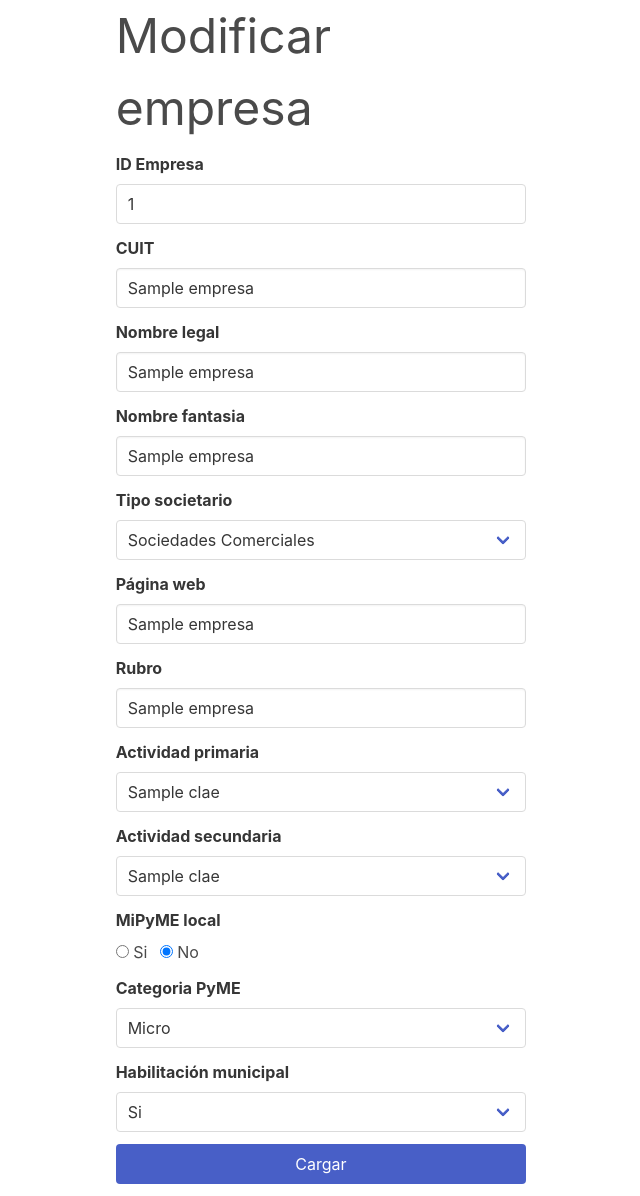
After one commit to LordKusa/OTEC, a Flask app: page /modificar/empresa/1 in a window 1280 px wide. The commit adds this page. Shown: the whole page, without its empty margins (319-959 px from the left). Run offline with Flask 2, Linux system fonts and the light colour scheme; the visitor is signed in with stand-in values (Sample User, id 1); a database or web service that is not in the repository returns one stand-in record (values such as "Sample title"); some libraries are stand-ins or nearby versions.

Commit message:
Se agregaron cosas se sacaron cosas

```diff
--- a/app.py
+++ b/app.py
@@ -12,6 +12,7 @@ METHODS = ['GET', 'POST']
 app = Flask(__name__)
 app.secret_key = b'test'
 app.config['UPLOAD_FOLDER'] = os.path.abspath('./uploads/')
+app.jinja_env.add_extension('jinja2.ext.do')
 
 @app.route('/', methods=METHODS)
 def index():
@@ -48,12 +49,14 @@ def logout():
 @app.route('/empresa', methods=METHODS)
 def empresa():
     clae = ClaeDAO.seleccionar()
-    tipos = ['Sociedades Comerciales', 'Sociedad colectiva', 'Sociedad en Comandita Simple', 'Sociedad de Capital e Industria', 'Sociedad de Responsabilidad Limitada', 'Sociedad Anónima',
-             'Sociedad Anónima con Participación', 'Sociedad Anónima con Participación Estatal Mayoritaria', 'Sociedad en Comandita por Acciones', 'Sociedad Unipersonal',
-             'Sociedades de constitución no regular', 'Sociedades de Hecho', 'Sociedades Irregulares']
+    tipos = ['Sociedades Comerciales', 'Sociedad colectiva', 'Sociedad en Comandita Simple', 'Sociedad de Capital e Industria',
+             'Sociedad de Responsabilidad Limitada', 'Sociedad Anónima', 'Sociedad Anónima con Participación', 'Sociedad Anónima con Participación Estatal Mayoritaria',
+             'Sociedad en Comandita por Acciones', 'Sociedad Unipersonal', 'Sociedades de constitución no regular', 'Sociedades de Hecho',
+             'Sociedades Irregulares']
     actividades = []
     categorias = ['Micro', 'Pequeña', 'Mediana tramo 1', 'Mediana tramo 2']
-    habilitaciones = ['Si', 'En trámite', 'Precaria', 'Definitiva', 'HSM', 'PUP', 'Otros']
+    habilitaciones = ['Si', 'En trámite', 'Precaria', 'Definitiva',
+                      'HSM', 'PUP', 'Otros']
 
     for i in clae:
         actividades.append(i[1])
@@ -75,12 +78,12 @@ def empresa():
 
     return render_template('empresa.html', mod=False, tipos=tipos, actividades=actividades, categorias=categorias, habilitaciones=habilitaciones)
 
-@app.route('/modificar/empresa', methods=METHODS)
-def modificar_empresa():
+@app.route('/modificar/empresa/<id>', methods=METHODS)
+def modificar_empresa(id):
     clae = ClaeDAO.seleccionar()
     tipos = ['Sociedades Comerciales', 'Sociedad colectiva', 'Sociedad en Comandita Simple', 'Sociedad de Capital e Industria', 'Sociedad de Responsabilidad Limitada', 'Sociedad Anónima',
              'Sociedad Anónima con Participación', 'Sociedad Anónima con Participación Estatal Mayoritaria', 'Sociedad en Comandita por Acciones', 'Sociedad Unipersonal',
-             'Sociedades de constitución no regular', 'Sociedades de Hecho', 'Sociedades Irregulares']
+             'Sociedades de constitución no regular', 'Sociedad de Hecho', 'Sociedades Irregulares', 'Monotributo']
     actividades = []
     categorias = ['Micro', 'Pequeña', 'Mediana tramo 1', 'Mediana tramo 2']
     habilitaciones = ['Si', 'En trámite', 'Precaria', 'Definitiva', 'HSM', 'PUP', 'Otros']
@@ -88,7 +91,10 @@ def modificar_empresa():
     for i in clae:
         actividades.append(i[1])
 
-    return render_template('empresa.html', mod=True, tipos=tipos, actividades=actividades, categorias=categorias, habilitaciones=habilitaciones)
+    empresa = list(EmpresaDAO.seleccionar_uno(('id_empresa', id))[0])
+    print(empresa[6])
+
+    return render_template('mod_empresa.html', mod=True, tipos=tipos, actividades=actividades, categorias=categorias, habilitaciones=habilitaciones, empresa=empresa)
 
 @app.route('/planta', methods=METHODS)
 def planta():
--- /dev/null
+++ b/static/styles.css
@@ -0,0 +1,4 @@
+#icono {
+    color: inherit;
+    text-decoration: none;
+}
--- /dev/null
+++ b/templates/mod_empresa.html
@@ -0,0 +1,155 @@
+<!DOCTYPE html>
+<html lang="es">
+    <head>
+        <meta charset="UTF-8">
+        <meta name="viewport" content="width=device-width, initial-scale=1.0">
+        <link rel="stylesheet" href="https://cdn.jsdelivr.net/npm/bulma@0.9.3/css/bulma.min.css">
+
+        <title>OTEC</title>
+    </head>
+    <body>
+        <div class="columns">
+            <div class="column is-one-third is-offset-one-third">
+                {% if mod %} <h1 class="is-size-1">Modificar empresa</h1> {% else %} <h1 class="is-size-1">Cargar empresa</h1> {% endif %}
+                <form method="post">
+                    {% if mod %}
+                        <div class="field mt-2">
+                            <label class="label">ID Empresa</label>
+                            <div class="control">
+                                <input class="input" type="text" name="id_empresa" value={{empresa[0]}} readonly>
+                            </div>
+                        </div>
+                    {% endif %}
+
+                    <div class="field mt-2">
+                        <label class="label">CUIT</label>
+                        <div class="control">
+                            <input class="input" type="text" name="cuit" value="{{empresa[1]}}">
+                        </div>
+                    </div>
+
+                    <div class="field">
+                        <label class="label">Nombre legal</label>
+                        <div class="control">
+                            <input class="input" type="text" name="nombre_legal" value="{{empresa[2]}}">
+                        </div>
+                    </div>
+
+                    <div class="field">
+                        <label class="label">Nombre fantasia</label>
+                        <div class="control">
+                            <input class="input" type="text" name="nombre_fantasia" value="{{empresa[3]}}">
+                        </div>
+                    </div>
+
+                    <div class="field">
+                        <label class="label">Tipo societario</label>
+                        <div class="control">
+                            <div class="select is-fullwidth">
+                                <select name="tipo_societario">
+                                    {% for tipo in tipos %}
+                                        {% if tipo.lower() == empresa[4].lower() %}
+                                            <option value="{{tipo}}" selected="selected">{{tipo}}</option>
+                                        {% else %}
+                                            <option value="{{tipo}}">{{tipo}}</option>
+                                        {% endif %}
+                                    {% endfor %}
+                                </select>
+                            </div>
+                        </div>
+                    </div>
+
+                    <div class="field">
+                        <label class="label">Página web</label>
+                        <div class="control">
+                            <input class="input" type="text" name="pagina_web" value="{{empresa[5]}}">
+                        </div>
+                    </div>
+
+                    <div class="field">
+                        <label class="label">Rubro</label>
+                        <div class="control">
+                            <input class="input" type="text" name="rubro" value="{{empresa[6]}}">
+                        </div>
+                    </div>
+
+                    <div class="field">
+                        <label class="label">Actividad primaria</label>
+                        <div class="control">
+                            <div class="select is-fullwidth">
+                                <select name="actividad_primaria">
+                                    {% for actividad in actividades %}
+                                        <option value="{{actividad}}">{{actividad}}</option>
+                                    {% endfor %}
+                                </select>
+                            </div>
+                        </div>
+                    </div>
+
+                    <div class="field">
+                        <label class="label">Actividad secundaria</label>
+                        <div class="control">
+                            <div class="select is-fullwidth">
+                                <select name="actividad_secundaria">
+                                    {% for actividad in actividades %}
+                                        <option value="{{actividad}}">{{actividad}}</option>
+                                    {% endfor %}
+                                </select>
+                            </div>
+                        </div>
+                    </div>
+
+                    <div class="field">
+                        <label class="label">MiPyME local</label>
+                        <div class="control">
+                            <label class="radio">
+                                {% if empresa[9].lower() == 'si' %}
+                                    <input type="radio" name="mipyme_local" value="Si" checked="checked">
+                                {% else %}
+                                    <input type="radio" name="mipyme_local" value="Si">
+                                {% endif %}
+                                Si
+                            </label>
+                            <label class="radio">
+                                {% if empresa[9].lower() != 'si' %}
+                                    <input type="radio" name="mipyme_local" value="No" checked="checked">
+                                {% else %}
+                                    <input type="radio" name="mipyme_local" value="No">
+                                {% endif %}
+                                No
+                            </label>
+                        </div>
+                    </div>
+
+                    <div class="field">
+                        <label class="label">Categoria PyME</label>
+                        <div class="control">
+                            <div class="select is-fullwidth">
+                                <select name="categoria_pyme">
+                                    {% for categoria in categorias %}
+                                        <option value="{{categoria}}">{{categoria}}</option>
+                                    {% endfor %}
+                                </select>
+                            </div>
+                        </div>
+                    </div>
+
+                    <div class="field">
+                        <label class="label">Habilitación municipal</label>
+                        <div class="control">
+                            <div class="select is-fullwidth">
+                                <select name="habilitacion_municipal">
+                                    {% for habilitacion in habilitaciones %}
+                                        <option value="{{habilitacion}}">{{habilitacion}}</option>
+                                    {% endfor %}
+                                </select>
+                            </div>
+                        </div>
+                    </div>
+
+                    <button class="button is-link is-fullwidth" type="submit">Cargar</button>
+                </form>
+            </div>
+        </div>
+    </body>
+</html>
```
Also changed, not shown: scripts.py (deleted, +0 -54 lines), templates/index.html (+1 -7 lines), templates/ver_datos.html (+8 -0 lines), 1 other file.
